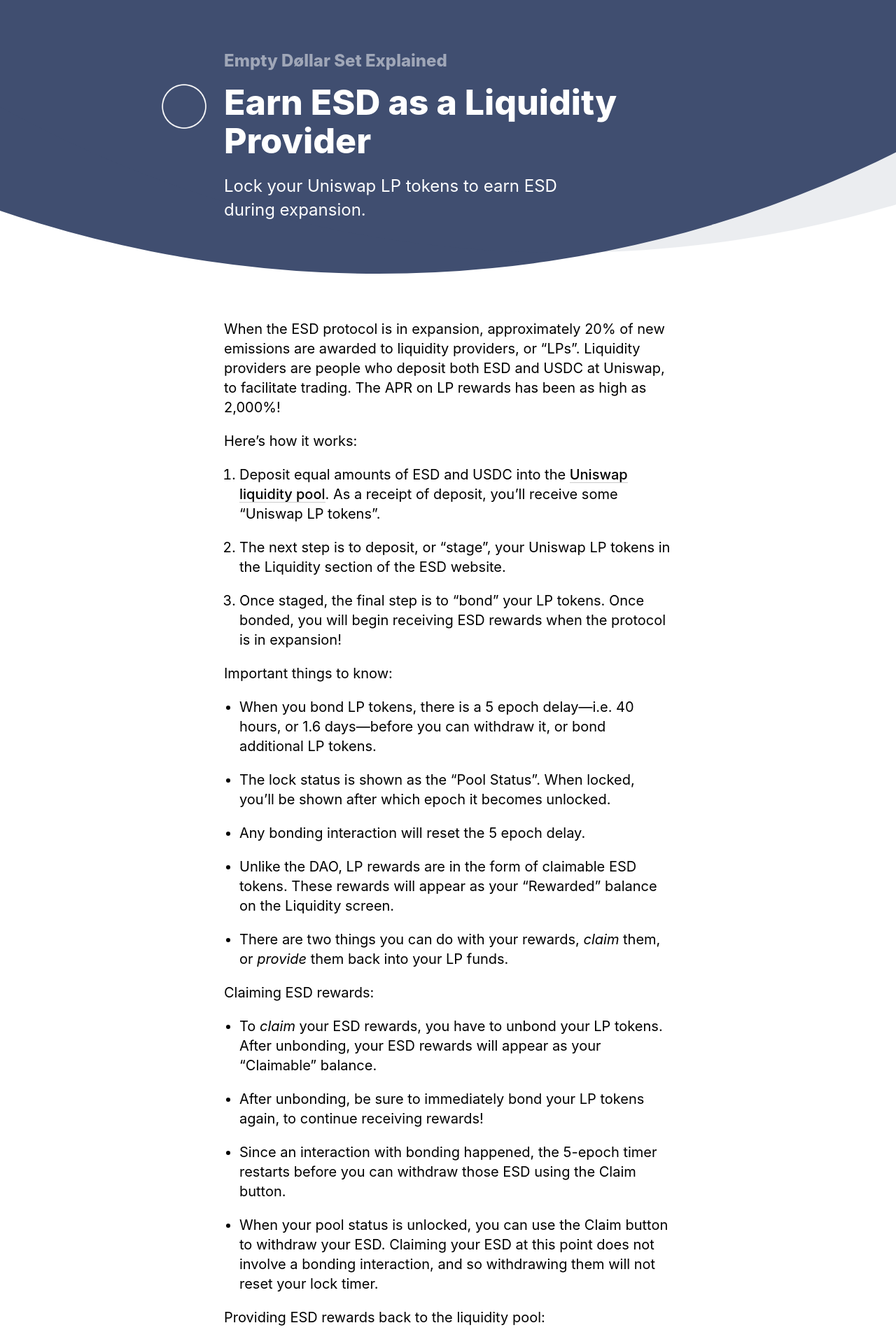
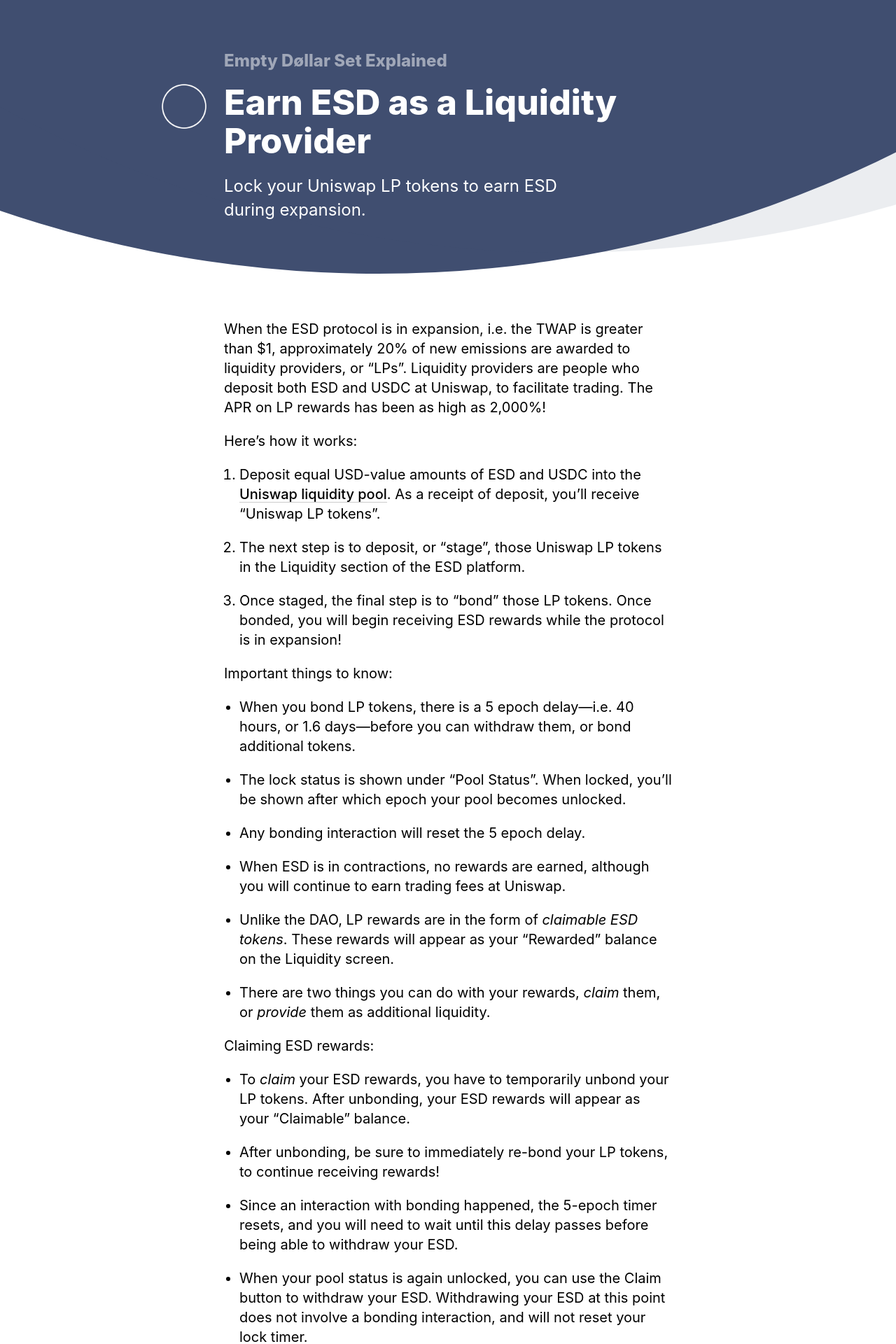
Before and after one commit to dafacto/esd-fyi, a Jekyll site: the page built from _reasons/03_liquidity.md, in a window 1280 px wide. Shown: the top 1920 px of the page at 70% size. Built offline with Jekyll 4.4.1, drawn with Linux system fonts in a browser that asks for light colours; some of the changed text lies outside the part shown.

Commit message:
Final tweaks before first publishing

```diff
--- a/_reasons/03_liquidity.md
+++ b/_reasons/03_liquidity.md
@@ -4,33 +4,34 @@ title: Earn ESD as a Liquidity Provider
 intro: Lock your Uniswap LP tokens to earn ESD during expansion.
 ---
 
-When the ESD protocol is in expansion, approximately 20% of new emissions are awarded to liquidity providers, or "LPs". Liquidity providers are people who deposit both ESD and USDC at Uniswap, to facilitate trading. The APR on LP rewards has been as high as 2,000%!
+When the ESD protocol is in expansion, i.e. the TWAP is greater than $1, approximately 20% of new emissions are awarded to liquidity providers, or “LPs”. Liquidity providers are people who deposit both ESD and USDC at Uniswap, to facilitate trading. The APR on LP rewards has been as high as 2,000%!
 
-Here's how it works:
+Here’s how it works:
 
-1.  Deposit equal amounts of ESD and USDC into the [Uniswap liquidity pool](https://app.uniswap.org/#/add/0x36f3fd68e7325a35eb768f1aedaae9ea0689d723/0xa0b86991c6218b36c1d19d4a2e9eb0ce3606eb48). As a receipt of deposit, you'll receive some "Uniswap LP tokens".
-2.  The next step is to deposit, or "stage", your Uniswap LP tokens in the Liquidity section of the ESD website.
-3.  Once staged, the final step is to "bond" your LP tokens. Once bonded, you will begin receiving ESD rewards when the protocol is in expansion!
+1.  Deposit equal USD-value amounts of ESD and USDC into the [Uniswap liquidity pool](https://app.uniswap.org/#/add/0x36f3fd68e7325a35eb768f1aedaae9ea0689d723/0xa0b86991c6218b36c1d19d4a2e9eb0ce3606eb48). As a receipt of deposit, you’ll receive  “Uniswap LP tokens”.
+2.  The next step is to deposit, or “stage”, those Uniswap LP tokens in the Liquidity section of the ESD platform.
+3.  Once staged, the final step is to “bond” those LP tokens. Once bonded, you will begin receiving ESD rewards while the protocol is in expansion!
 
 Important things to know:
 
-- When you bond LP tokens, there is a 5 epoch delay—i.e. 40 hours, or 1.6 days—before you can withdraw it, or bond additional LP tokens.
-- The lock status is shown as the "Pool Status". When locked, you'll be shown after which epoch it becomes unlocked.
+- When you bond LP tokens, there is a 5 epoch delay—i.e. 40 hours, or 1.6 days—before you can withdraw them, or bond additional tokens.
+- The lock status is shown under “Pool Status”. When locked, you’ll be shown after which epoch your pool becomes unlocked.
 - Any bonding interaction will reset the 5 epoch delay.
-- Unlike the DAO, LP rewards are in the form of claimable ESD tokens. These rewards will appear as your "Rewarded" balance on the Liquidity screen.
-- There are two things you can do with your rewards, *claim* them, or *provide* them back into your LP funds.
+- When ESD is in contractions, no rewards are earned, although you will continue to earn trading fees at Uniswap.
+- Unlike the DAO, LP rewards are in the form of *claimable ESD tokens*. These rewards will appear as your “Rewarded” balance on the Liquidity screen.
+- There are two things you can do with your rewards, *claim* them, or *provide* them as additional liquidity.
 
 Claiming ESD rewards:
 
-- To *claim* your ESD rewards, you have to unbond your LP tokens. After unbonding, your ESD rewards will appear as your "Claimable" balance.
-- After unbonding, be sure to immediately bond your LP tokens again, to continue receiving rewards!
-- Since an interaction with bonding happened, the 5-epoch timer restarts before you can withdraw those ESD using the Claim button.
-- When your pool status is unlocked, you can use the Claim button to withdraw your ESD. Claiming your ESD at this point does not involve a bonding interaction, and so withdrawing them will not reset your lock timer.
+- To *claim* your ESD rewards, you have to temporarily unbond your LP tokens. After unbonding, your ESD rewards will appear as your “Claimable” balance.
+- After unbonding, be sure to immediately re-bond your LP tokens, to continue receiving rewards!
+- Since an interaction with bonding happened, the 5-epoch timer resets, and you will need to wait until this delay passes before being able to withdraw your ESD.
+- When your pool status is again unlocked, you can use the Claim button to withdraw your ESD. Withdrawing your ESD at this point does not involve a bonding interaction, and will not reset your lock timer.
 
 Providing ESD rewards back to the liquidity pool:
 
-- To provide your rewarded ESD as additional liquidity, you simply use the "Provide" button. The ESD website will calculate the USD equivalent in USDC that you'll need to have in your wallet, to match the ESD you are trying to provide.
-- You don't have to provide your full rewards balance; you can enter a smaller amount if you wish.
-- Providing additional liquidity this was does not reset your pool lock counter!
+- To provide your rewarded ESD as additional liquidity, you simply use the “Provide” button. The ESD website will calculate the USD equivalent in USDC that you’ll need to have available in your wallet, to match the ESD you are trying to provide.
+- You don’t have to provide your full rewards balance; you can enter a smaller amount if you wish.
+- Providing additional liquidity this way does not trigger a new 5-epoch delay!
 
 Let’s now look at [earning ESD through coupons!](/coupons/) →
```
Also changed, not shown: _reasons/01_esd.md (+9 -9 lines), _reasons/02_dao.md (+6 -6 lines), _reasons/04_coupons.md (+10 -10 lines), _reasons/05_governance.md (+3 -3 lines), _reasons/06_resources.md (+1 -2 lines).
